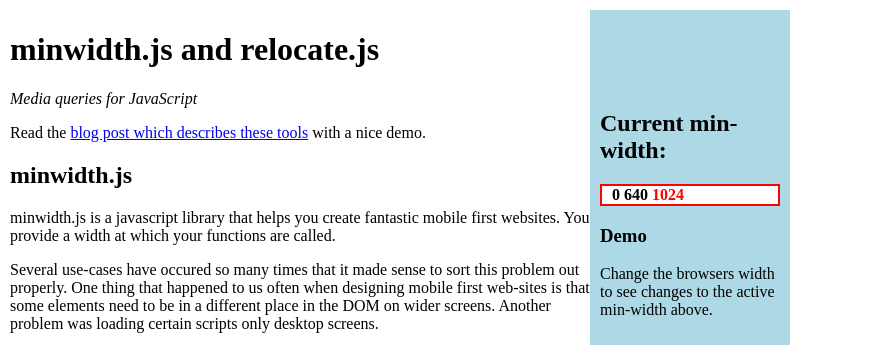
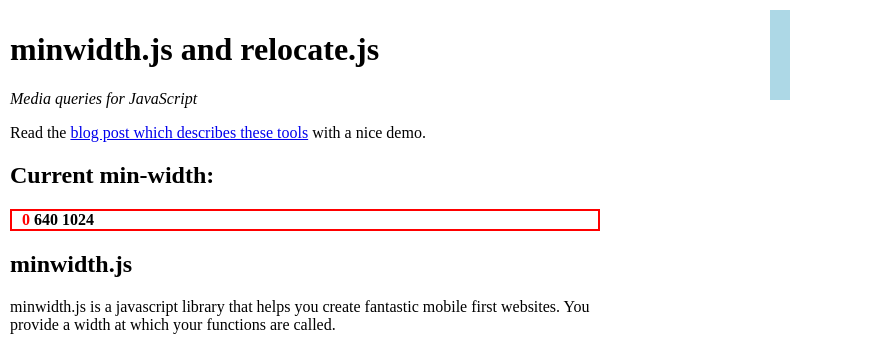
Before and after one commit to edenspiekermann/minwidth-relocate, a plain HTML site: page index.html in a window 1280 px wide. Shown: the top 346 px of the page, 0-875 px from the left. Drawn offline with Linux system fonts and the light colour scheme.

Commit message:
updated minified file

```diff
--- a/index.html
+++ b/index.html
@@ -101,7 +101,7 @@ minwidth(
   function(){
     document.getElementById("width640").style.color = "red";
     document.getElementById("width1024").style.color = "";
-  }
+  }, true
 );
 
 // Use the relocate function to move things around:
@@ -112,7 +112,8 @@ relocate(480, elements, sidebar);
 &lt;script>
     </pre>
   </div>
-  <script type="text/javascript" src="minwidth-relocate.min.js"></script>
+  <script type="text/javascript" src="minwidth.js"></script>
+  <script type="text/javascript" src="relocate.js"></script>
   <script type="text/javascript">
     minwidth(
       600,
@@ -123,7 +124,7 @@ relocate(480, elements, sidebar);
       function(){
         document.getElementById("width0").style.color = "red";
         document.getElementById("width640").style.color = "";
-      }
+      }, true
     );
     minwidth(
       1024,
@@ -134,7 +135,7 @@ relocate(480, elements, sidebar);
       function(){
         document.getElementById("width640").style.color = "red";
         document.getElementById("width1024").style.color = "";
-      }
+      }, "true"
     );
     minwidth(
       480,
@@ -148,7 +149,7 @@ relocate(480, elements, sidebar);
     // Use the relocate function to move things around:
     var elements = document.getElementsByClassName("movethis");
     var sidebar = document.getElementById("sidebar");
-    relocate(480, elements, sidebar);
+    relocate(1000, elements, sidebar, true);
   </script>
   <a href="http://github.com/eikes/minwidth-relocate"><img style="position: absolute; top: 0; right: 0; border: 0;" src="http://s3.amazonaws.com/github/ribbons/forkme_right_darkblue_121621.png" alt="Fork me on GitHub" /></a>
 </body>
--- a/minwidth-relocate.min.js
+++ b/minwidth-relocate.min.js
@@ -1 +1 @@
-(function(a){var b=function(){var a=c.documentElement.clientWidth;return c.compatMode==="CSS1Compat"&&a||c.body&&c.body.clientWidth||a},c=a.document,d=[],e=0,f=b(),g=function(){f=b();var a,c;for(a=0;a<d.length;a++)c=d[a],c.old<c.wdt&&f>=c.wdt&&c.fwd&&c.fwd(),c.old>=c.wdt&&f<c.wdt&&c.bck&&c.bck(),c.old=f};a.addEventListener?a.addEventListener("resize",g,!1):a.attachEvent("onresize",g),a.minwidth=function(a,b,c){d.push({wdt:a,old:0,fwd:b,bck:c}),g()}})(this),relocate=function(a,b,c){b instanceof Element&&(b=[b]);var d=[],e=[],f,g,h,i=b.length;for(h=i-1;h>=0;h--)e.push(b[h]);var j=function(){for(h=0;h<i;h++)f=e[h].parentNode,d[h]===undefined&&(d[h]=document.createElement("span"),f.insertBefore(d[h],e[h])),g=f.removeChild(e[h]),c.insertBefore(g,c.firstChild)},k=function(){for(h=0;h<i;h++)f=e[h].parentNode,g=f.removeChild(e[h]),d[h].parentNode.insertBefore(g,d[h])};minwidth(a,j,k)};
+(function(e){var t=function(){var e=n.documentElement.clientWidth;return n.compatMode==="CSS1Compat"&&e||n.body&&n.body.clientWidth||e},n=e.document,r=[],i=0,s=t(),o=function(){s=t();var e,n;for(e=0;e<r.length;e++)n=r[e],n.old<n.wdt&&s>=n.wdt&&n.fwd&&n.fwd(),n.old>=n.wdt&&s<n.wdt&&n.bck&&n.bck(),n.old=s};e.addEventListener?e.addEventListener("resize",o,!1):e.attachEvent("onresize",o),e.minwidth=function(e,t,n){r.push({wdt:e,old:arguments[3]?1e9:0,fwd:t,bck:n}),o()}})(this),relocate=function(e,t,n){t.nodeName&&(t=[t]);var r=[],i=[],s,o,u,a=t.length,f=arguments[3]?1e9:0;for(u=a-1;u>=0;u--)i.push(t[u]);var l=function(){for(u=0;u<a;u++)s=i[u].parentNode,r[u]===undefined&&(r[u]=document.createElement("span"),s.insertBefore(r[u],i[u])),o=s.removeChild(i[u]),n.insertBefore(o,n.firstChild)},c=function(){for(u=0;u<a;u++)s=i[u].parentNode,o=s.removeChild(i[u]),r[u].parentNode.insertBefore(o,r[u])};f?minwidth(e,c,l,f):minwidth(e,l,c)};
--- a/relocate.js
+++ b/relocate.js
@@ -40,5 +40,9 @@ relocate = function(width, elements, destinationElement) {
     }
   }
   // then create a object that operates on it:
-  minwidth(width, forwardFunction, backwardFunction, old);
+  if(old) {
+    minwidth(width, backwardFunction, forwardFunction, old);
+  } else {
+    minwidth(width, forwardFunction, backwardFunction);
+  }
 }
```
